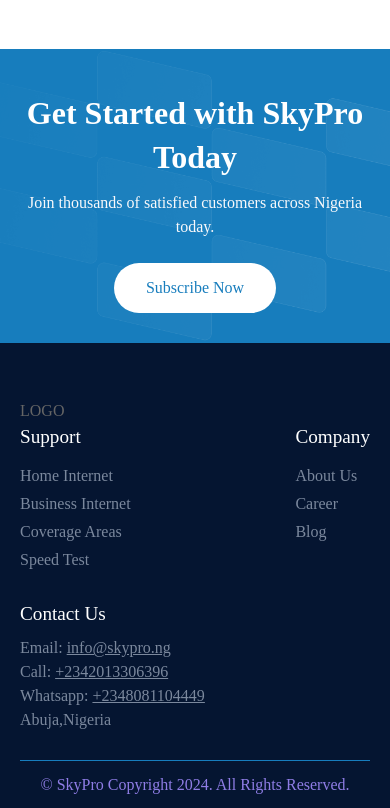
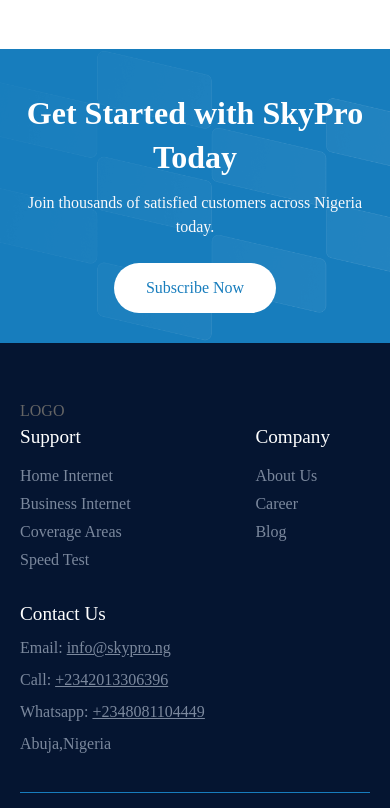
Before and after one commit to 7-falseparfait/SkyPro-Internet, a React (Vite) app: page / in a window 390 px wide. Shown: the part 1156-1964 px from the top of the page. Built offline with nearby package versions, Linux system fonts and the light colour scheme; a web font is replaced by a local one.

Commit message:
mobile-buttons

```diff
--- a/src/Footer.jsx
+++ b/src/Footer.jsx
@@ -43,7 +43,7 @@
               </a>
             ))}
           </div>
-          <div className="flex flex-col gap-1">
+          <div className="flex flex-col gap-1 mr-10">
             <p className="text-[1.2rem] text-white mb-2">Company</p>
             {footerLinks.slice(4, 7).map((item, i) => (
               <a
@@ -59,7 +59,7 @@
         <div className="mt-7">
           <p className="text-[1.2rem] text-white mb-2">Contact Us</p>
           {contact.map((item, i) => (
-            <p className="text-footerLink font-[500]" key={i}>
+            <p className="text-footerLink font-[500] mb-2" key={i}>
               {i !== contact.length - 1 ? (
                 <>
                   {item.title}: <span className="underline">{item.id}</span>
--- a/src/GetStarted.jsx
+++ b/src/GetStarted.jsx
@@ -12,7 +12,7 @@
           Join thousands of satisfied customers across Nigeria today.
         </p>
       </div>
-      <div className="place-self-center mt-6">
+      <div className="grid place-items-center mt-6">
         {" "}
         <Button className="font-[500]" variant="subscribe">
           Subscribe Now
--- a/src/Testimonials.jsx
+++ b/src/Testimonials.jsx
@@ -45,7 +45,7 @@
   return (
     <section className="testimonials mb-3">
       <Tags
-        className="place-self-center"
+        className="mx-auto"
         icon={
           <img
             src={star}
```
